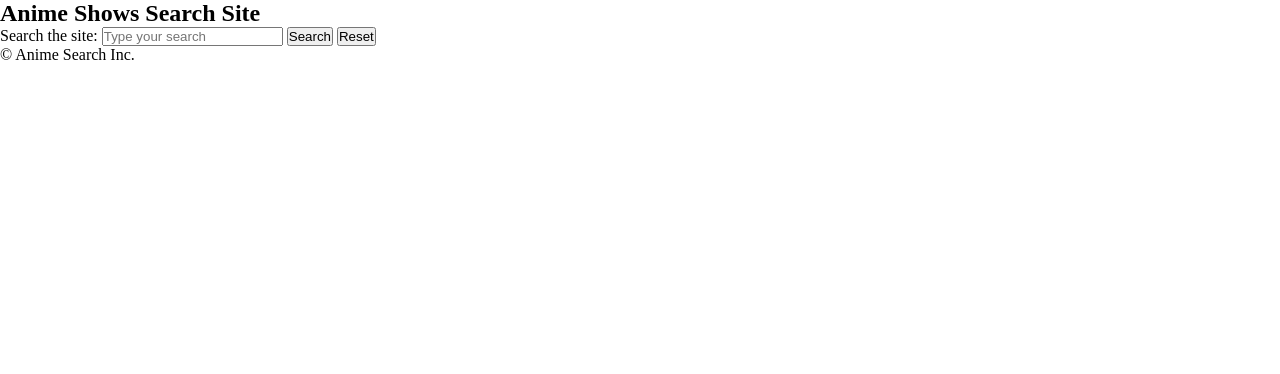
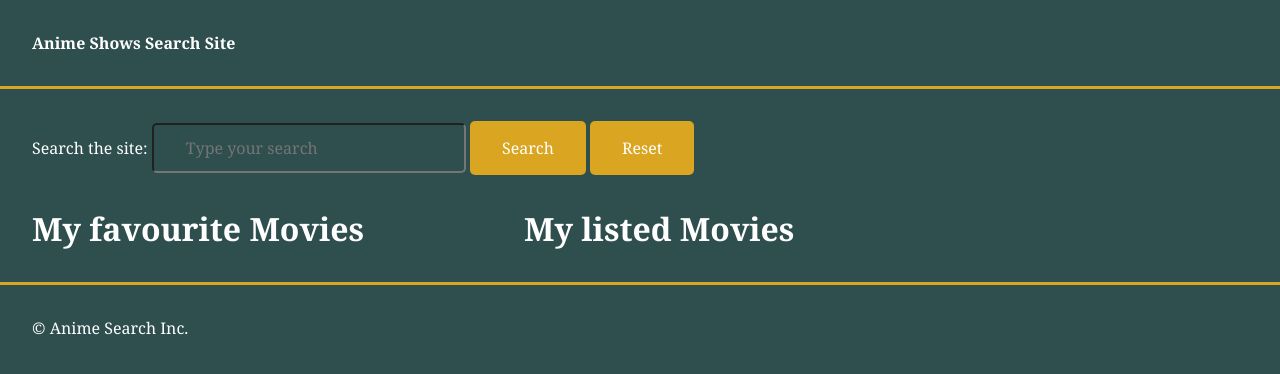
Before and after one commit to Adalab/modulo-2-evaluacion-final-Patri-GL, a website built with Vite: page src/index.html in a window 1280 px wide. Built offline with nearby package versions, Linux system fonts and the light colour scheme; no server answers.

Commit message:
css added

```diff
--- a/src/index.html
+++ b/src/index.html
@@ -17,11 +17,12 @@
       <h2 class="siteTitleHeader">Anime Shows Search Site</h2>
     </header>
     <main>
+      <section>
       <label class="searchBox js_searchBox" for="site-search"
         >Search the site:</label
       >
       <input
-        class="js_searchInput"
+        class="js_searchInput searchInput"
         type="search"
         id="site-search"
         name="q"
@@ -29,29 +30,17 @@
       />
       <button class="btn js_searchBtn">Search</button>
       <button class="btn js_resetBtn">Reset</button>
-      <ul class="js_movieList list">
-        <!-- <li class="listedItem js_listedmovie">
-          <img
-            src="https://cdn.myanimelist.net/images/anime/4/19644.jpg"
-            alt="Cowboy Bepop"
-          />
-          <figcaption>Cowboy Bepop</figcaption>
-        </li>
-        <li class="listItem js_listitem">
-          <img
-            src="https://cdn.myanimelist.net/images/anime/7/21569.jpg"
-            alt="Bouken Ou Beet"
-          />
-          <figcaption>Bouken Ou Beet</figcaption>
-        </li>
-        <li class="listItem js_listitem">
-          <img
-            src="https://cdn.myanimelist.net/images/anime/1079/133529.jpg"
-            alt="Eyeshield21"
-          />
-          <figcaption>Eyeshield21</figcaption>
-        </li> -->
-      </ul>
+      <section class="content">
+
+        <section class="favouriteSection">
+          <h3 class="title">My favourite Movies</h3>
+          <ul class="js_favouritesMovies favoriteList"></ul>
+        </section>
+        <section class="listingSection">
+          <h3 class="title">My listed Movies</h3>
+          <ul class="js_movieList movieList"></ul>
+        </section>
+      </section>
     </main>
     <footer>&copy; Anime Search Inc.</footer>
     <script src="./js/main.js"></script>
--- a/src/js/main.js
+++ b/src/js/main.js
@@ -6,6 +6,7 @@ const movieList = document.querySelector(".js_movieList");
 const searchBox = document.querySelector(".js_searchBox");
 const searchInput = document.querySelector(".js_searchInput");
 const searchBtn = document.querySelector(".js_searchBtn");
+const favouritesMovies = document.querySelector(".js_favouritesMovies");
 const resetBtn = document.querySelector(".js_resetBtn");
 
 const oneMovie = {
@@ -14,28 +15,8 @@ const oneMovie = {
   title: "Naruto",
 };
 
-let allMovies = [
-  // {
-  //   mal_id: "20",
-  //   image_url: "https://cdn.myanimelist.net/images/anime/1141/142503.jpg",
-  //   title: "Naruto",
-  // },
-  // {
-  //   mal_id: "1",
-  //   image_url: "https://cdn.myanimelist.net/images/anime/4/19644.jpg",
-  //   title: "Cowboy Bepop",
-  // },
-  // {
-  //   mal_id: "8",
-  //   image_url: "https://cdn.myanimelist.net/images/anime/7/21569.jpg",
-  //   title: "Bouken Ou Beet",
-  // },
-  // {
-  //   mal_id: "15",
-  //   image_url: "https://cdn.myanimelist.net/images/anime/1079/133529.jpg",
-  //   title: "Eyeshield21",
-  // },
-];
+let allMovies = [];
+let favourite = [];
 
 function renderOneMovie(oneMovie) {
   const html = `<li  class="listItem js_listitem">
@@ -46,7 +27,6 @@ function renderOneMovie(oneMovie) {
           <figcaption>${oneMovie.title}</figcaption> </figure>
         </li>`;
 
-  // movieList.innerHTML += html;
   return html;
 }
 
@@ -58,14 +38,6 @@ function renderAllMovies() {
   movieList.innerHTML = html;
 }
 
-fetch("https://api.jikan.moe/v4/anime?q=naruto")
-  .then((res) => res.json())
-  .then((data) => {
-    allMovies = data.data;
-
-    renderAllMovies();
-  });
-
 const filterMovie = (event) => {
   event.preventDefault();
   const searchQuery = searchInput.value.trim();
@@ -74,12 +46,15 @@ const filterMovie = (event) => {
     .then((res) => res.json())
     .then((data) => {
       allMovies = data.data;
-
-      if (allMovies.length === 0) {
-        movieList.innerHTML = "<li>No results found</li>";
-      } else {
-        renderAllMovies(allMovies);
-      }
+      renderAllMovies(allMovies);
     });
 };
 searchBtn.addEventListener("click", filterMovie);
+
+fetch("https://api.jikan.moe/v4/anime?q=naruto")
+  .then((res) => res.json())
+  .then((data) => {
+    allMovies = data.data;
+
+    renderAllMovies();
+  });
--- a/src/scss/main.scss
+++ b/src/scss/main.scss
@@ -2,4 +2,89 @@
   box-sizing: border-box;
   margin: 0;
   padding: 0;
+  font-family: Cambria, Cochin, Georgia, Times, "Times New Roman", serif;
+  font-size: 1rem;
+  color: white;
+  background-color: darkslategrey;
 }
+h3 {
+  font-size: 2rem;
+}
+
+header {
+  padding: 2rem;
+  border-bottom: solid goldenrod;
+  display: flex;
+  align-content: center;
+}
+
+footer {
+  padding: 2rem;
+  border-top: solid goldenrod;
+  display: flex;
+  align-content: center;
+}
+
+main {
+  padding: 2rem;
+}
+
+ul {
+  list-style: none;
+}
+
+.btn {
+  background-color: goldenrod;
+  border: none;
+  padding: 1rem 2rem;
+  text-align: center;
+  text-decoration: none;
+  display: inline-block;
+  border-radius: 5px;
+}
+
+.btn:hover {
+  background-color: black;
+}
+
+.searchInput {
+  padding: 1rem 2rem;
+  border-radius: 5px;
+  height: 50px;
+  outline: none;
+  transition: 0.2s ease-out;
+  position: sticky;
+  top: 5px;
+  z-index: 123;
+}
+.content {
+  display: flex;
+  flex-direction: row;
+  gap: 10rem;
+  padding-top: 2rem;
+}
+figure {
+  display: table;
+}
+
+figcaption {
+  display: table-caption;
+  caption-side: bottom;
+}
+
+.favoriteList {
+  background-color: lightsalmon;
+  font-family: Georgia, "Times New Roman", Times, serif;
+  font-weight: bolder;
+  display: flex;
+  flex-wrap: wrap;
+}
+
+.movieList {
+  display: flex;
+  flex-wrap: wrap;
+}
+
+.listItem {
+  border: solid black;
+}
```
